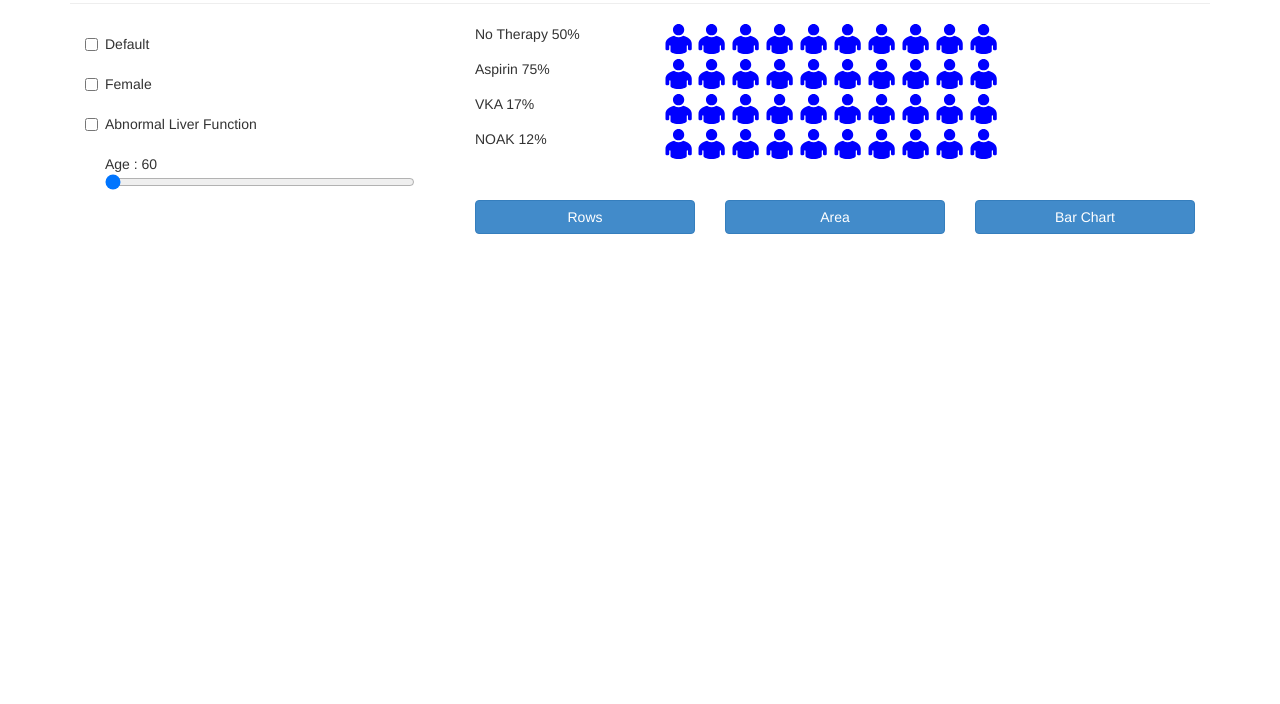
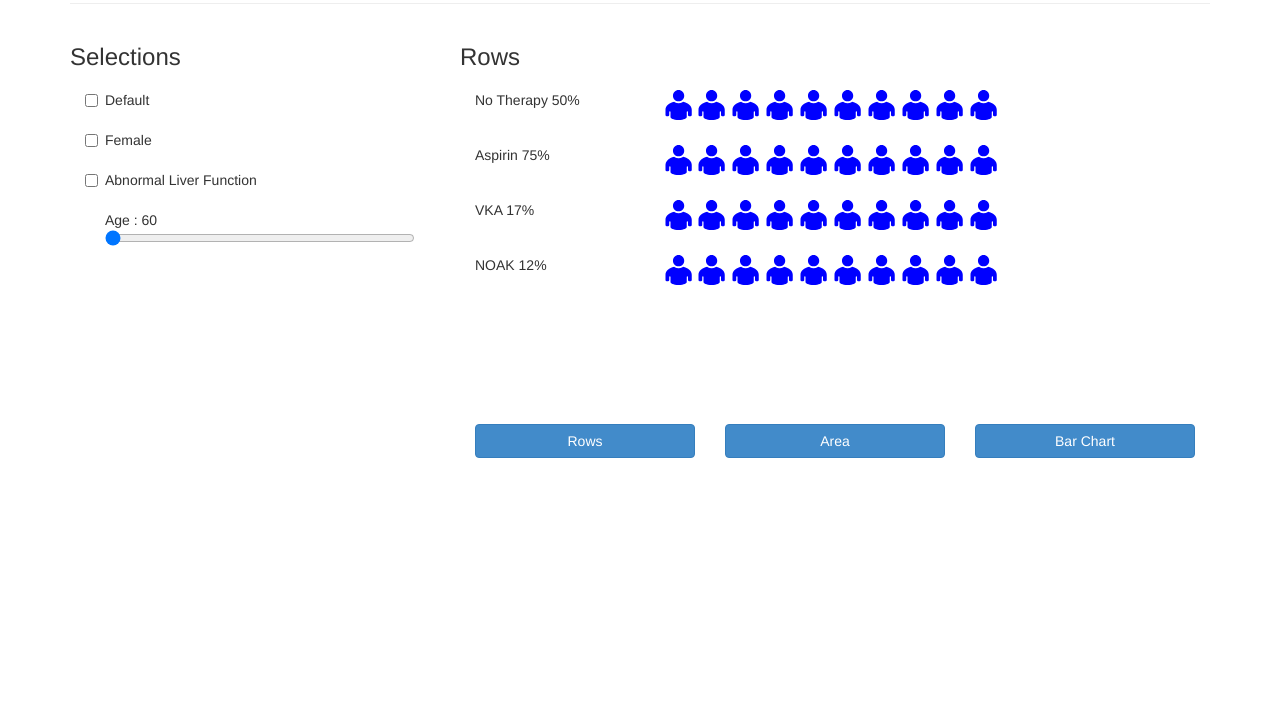
Before and after one commit to chameleondev/risk-calculator, a plain HTML site: page index.html at #/row in a window 1280 px wide. Shown: the part 96-800 px from the top of the page. Drawn offline with Linux system fonts and the light colour scheme.

Commit message:
css edits

```diff
--- a/css/style.css
+++ b/css/style.css
@@ -16,6 +16,17 @@
 	opacity: 0;
 }*/
 
+h1{
+	margin-bottom: 30px;
+}
+
+.main-area{
+	min-height: 400px;
+}
+
+.man-row{
+	margin: 10px 0;
+}
 
 
 .man_icon svg path {
--- a/index.html
+++ b/index.html
@@ -11,13 +11,16 @@
 	<div class="container">
 
 		<div class="page-header">
-		  <h1>Risk Assessment <small>Subtext for header</small></h1>
+		  <h1>Risk Assessment <!-- <small>Subtext for header</small> --></h1>
 		</div>
 
 
-		<div class="row">
+		<div class="row main-area">
+
+
 
 			<div class="col-md-4">
+			<h3>Selections</h3>
 
 				<div class=" col-md-12">
 					<div class="checkbox">
--- a/partials/row.html
+++ b/partials/row.html
@@ -1,13 +1,14 @@
 
 
+	<h3>Rows</h3>
 
 
-	<div class="col-md-3">
+	<div class="col-md-3 man-row">
 		No Therapy {{treatments.no_therapy}}%
 	</div>
 
 
-	<div class="col-md-9 no_therapy_row" >
+	<div class="col-md-9 no_therapy_row man-row" >
 
 		 <span ng-include="'img/man1.svg'" class="man_icon"></span>
 		 <span ng-include="'img/man1.svg'" class="man_icon"></span>
@@ -25,12 +26,12 @@
 
 
 
-	<div class="col-md-3">
+	<div class="col-md-3 man-row">
 		Aspirin {{treatments.aspirin}}%
 	</div>
 
 
-	<div class="col-md-9 aspirin_row">
+	<div class="col-md-9 aspirin_row man-row">
 
 		 <span ng-include="'img/man1.svg'" class="man_icon"></span>
 		 <span ng-include="'img/man1.svg'" class="man_icon"></span>
@@ -48,12 +49,12 @@
 
 
 
-	<div class="col-md-3">
+	<div class="col-md-3 man-row">
 		VKA {{treatments.vka}}%
 	</div>
 
 
-	<div class="col-md-9 vka_row">
+	<div class="col-md-9 vka_row man-row">
 
 		 <span ng-include="'img/man1.svg'" class="man_icon"></span>
 		 <span ng-include="'img/man1.svg'" class="man_icon"></span>
@@ -70,12 +71,12 @@
 
 
 
-	<div class="col-md-3">
+	<div class="col-md-3 man-row">
 		NOAK {{treatments.noak}}%
 	</div>
 
 
-	<div class="col-md-9 noak_row">
+	<div class="col-md-9 noak_row man-row">
 
 		 <span ng-include="'img/man1.svg'" class="man_icon"></span>
 		 <span ng-include="'img/man1.svg'" class="man_icon"></span>
```
